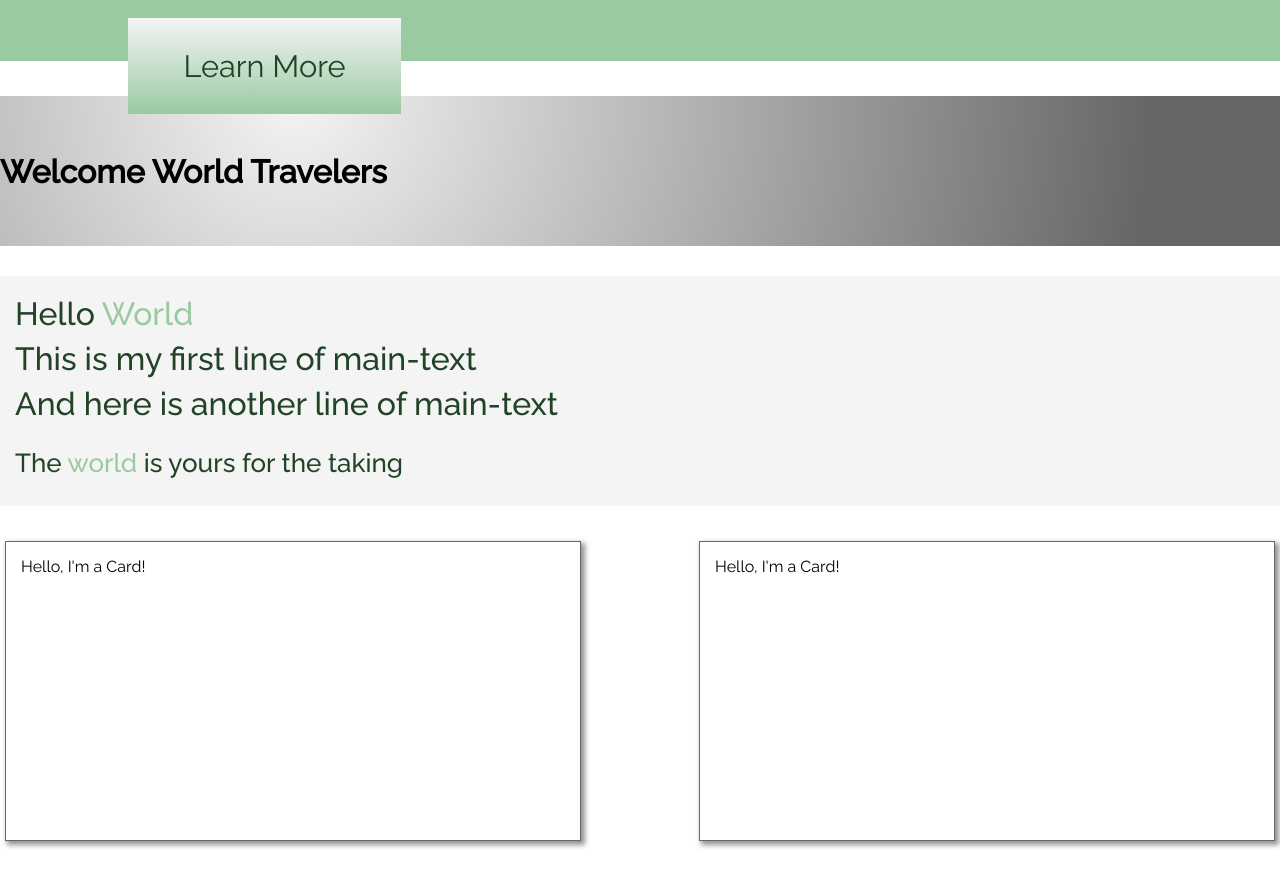
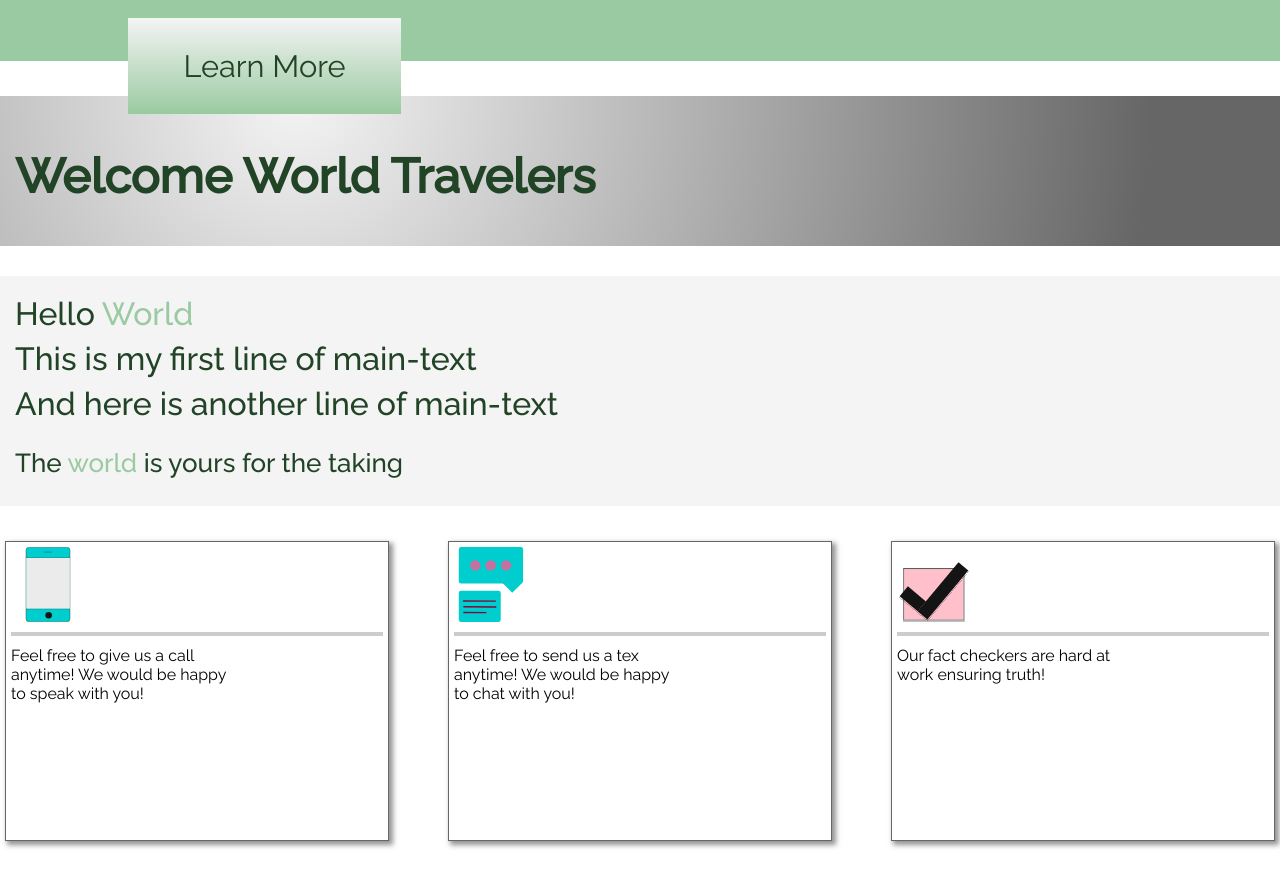
Before and after one commit to michaelpaulcuccia/pixelsandposers, a Next.js app in the folder client/: page / in a window 1280 px wide. Shown: the part 620-1496 px from the top of the page. Built offline with nearby package versions, Linux system fonts and the light colour scheme.

Commit message:
updated card component and svgs

```diff
--- a/client/components/card.js
+++ b/client/components/card.js
@@ -1,21 +1,44 @@
 import React from 'react';
+import Image from 'next/image';
 import styled from 'styled-components';
-//import * as layout from '../constants/layout';
 import * as palette from '../constants/palette';
 
-const Wrapper = styled.div`
-    height: 300px; //update to be fluid
-    min-width: 45%; //two in a container
+const CardWrapper = styled.div`
+    min-height: 300px;
+    width: 30%;
     margin: 5px;
     border: 1px solid ${palette.LIGHT_BLACK};
-    padding: 15px;
+    padding: 5px;
     box-shadow: 3px 3px 5px 1px rgba(102,102,102,0.7);
 `;
 
-export default function Card() {
+const IconContainer = styled.div`
+  width: 20%; //a bit of a hack to get the Image aligned to left
+  display: flex;
+  max-height: 75px;
+`;
+
+const DivideBar = styled.div`
+  width: 100%;
+  margin: 10px 0;
+  border-bottom: 4px solid #ccc;
+`;
+
+const TextArea = styled.div`
+  color: 000;
+  width: 60%;
+`;
+
+export default function Card({image, text}) {
   return (
-    <Wrapper>
-        Hello, I'm a Card!
-    </Wrapper>
+    <CardWrapper>
+        <IconContainer>
+          <Image src={image} />
+        </IconContainer>
+        <DivideBar />
+        <TextArea>
+          {text}
+        </TextArea>
+    </CardWrapper>
   )
 }
--- a/client/components/fullwidth.js
+++ b/client/components/fullwidth.js
@@ -11,7 +11,6 @@ const Wrapper = styled.div`
   justify-content: center;
   align-items: center;
   background: ${bgColor => {
-      console.log(bgColor.bgColor)
       if (bgColor.bgColor === 'blend') {
         return `radial-gradient(circle at 23% 0px, ${palette.LIGHT_GRAY}, ${palette.LIGHT_BLACK} 86%)`;
       } else if (bgColor.bgColor === 'lightgray') {
@@ -30,9 +29,6 @@ const Interior = styled.div`
     flex-flow: row wrap; //none
     justify-content: space-between;
     align-items: stretch;
-    //MAKE THIS DIFFERENCE A PROP
-    /* justify-content: center;
-    align-items: center; */
 `;
 
 export default function Fullwidth({ children, bgColor }) {
--- a/client/pages/index.js
+++ b/client/pages/index.js
@@ -5,6 +5,11 @@ import Primarybutton from '../components/primarybutton';
 import Fullwidth from '../components/fullwidth';
 import Textblock from '../components/textblock';
 import Card from '../components/card';
+
+//SVGs
+import phone from '../public/images/phone.svg';
+import convo from '../public/images/convo.svg';
+import check from '../public/images/check.svg';
 
 const Wrapper = styled.div`
   height: 100%;
@@ -36,7 +41,9 @@ export default function Home() {
        />
       </Wrapper>
       <Fullwidth bgColor='blend'>
-        <h1>Welcome World Travelers</h1>
+        <Textblock
+          maintext={`<h2>Welcome World Travelers</h2>`}
+        />
       </Fullwidth>
       <Fullwidth bgColor='lightgray'>
           <Textblock
@@ -45,8 +52,9 @@ export default function Home() {
           />
       </Fullwidth>
       <Fullwidth>
-        <Card/>
-        <Card/>
+        <Card image={phone} text='Feel free to give us a call anytime! We would be happy to speak with you!'/>
+        <Card image={convo} text='Feel free to send us a tex anytime! We would be happy to chat with you!'/>
+        <Card image={check} text='Our fact checkers are hard at work ensuring truth!'/>
       </Fullwidth>
     </>
   )
```
Also changed, not shown: client/public/images/convo.svg.
